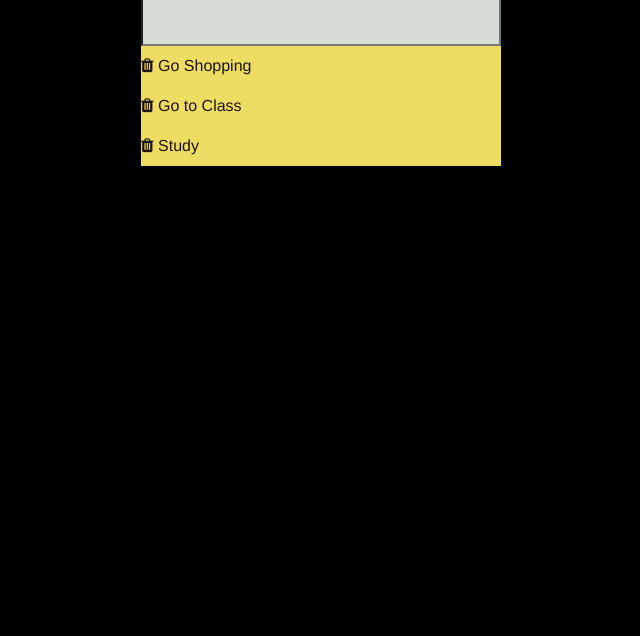
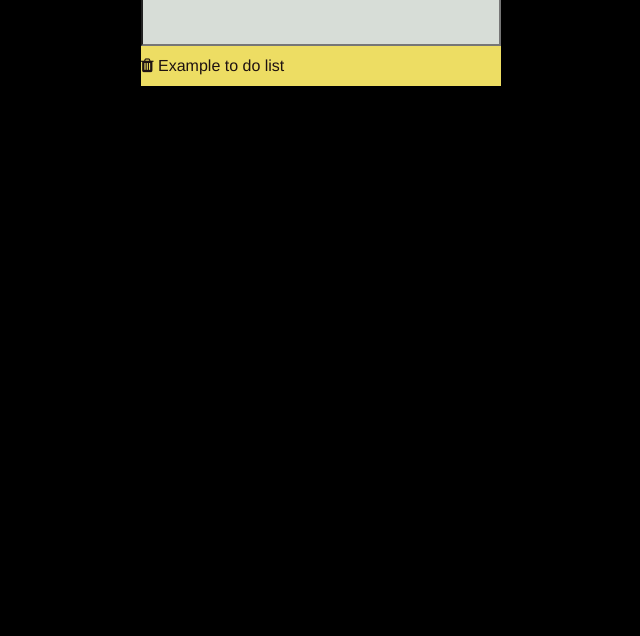
Before and after one commit to ashianagi11/P6_todoapp, a plain HTML site: page index.html in a window 1280 px wide. Shown: the part 164-800 px from the top of the page, without its empty margins (319-959 px from the left). Drawn offline with nearby package versions, Linux system fonts and the light colour scheme.

Commit message:
to do app created

```diff
--- a/assets/js/todo.js
+++ b/assets/js/todo.js
@@ -17,3 +17,7 @@ $("ul").on("click", "span", function(e) {
     });
     e.stopPropagation(); //stops the event from bubbling ups
 })
+
+$(".fa-plus").on("click", function() {
+    $("input[type='text']").fadeToggle();
+})
--- a/index.html
+++ b/index.html
@@ -7,12 +7,10 @@
 </head>
 <body>
     <div id="container">
-        <h1>To-Do List <i class="fa fa-plus" aria-hidden="true"></i> </h1>
+        <h1>To-Do List<i class="fa fa-plus" aria-hidden="true"></i></h1>
         <input type="text">
         <ul>
-            <li><span><i class="fa fa-trash"></i></span> Go Shopping</li>
-            <li><span><i class="fa fa-trash"></i></span> Go to Class</li>
-            <li><span><i class="fa fa-trash"></i></span> Study</li>
+            <li><span><i class="fa fa-trash"></i></span> Example to do list</li>
         </ul>
     </div>
 
```
